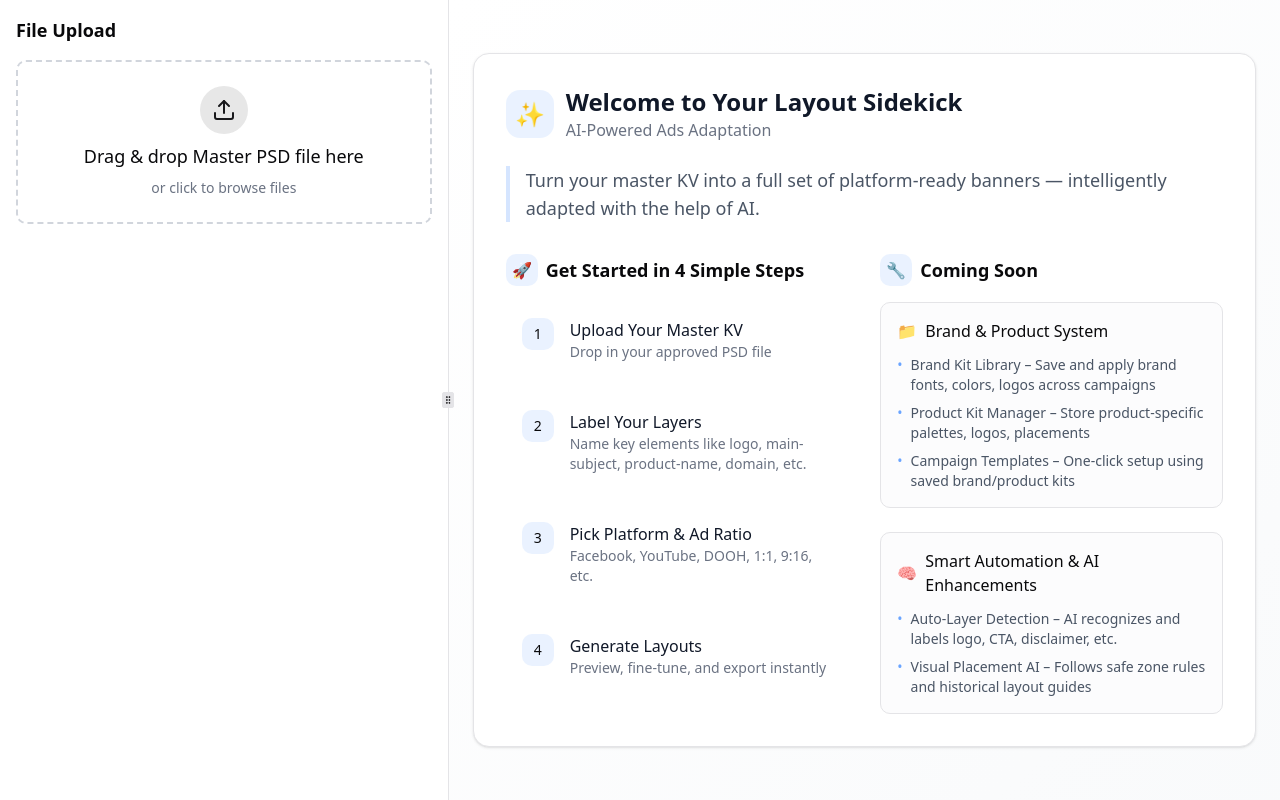
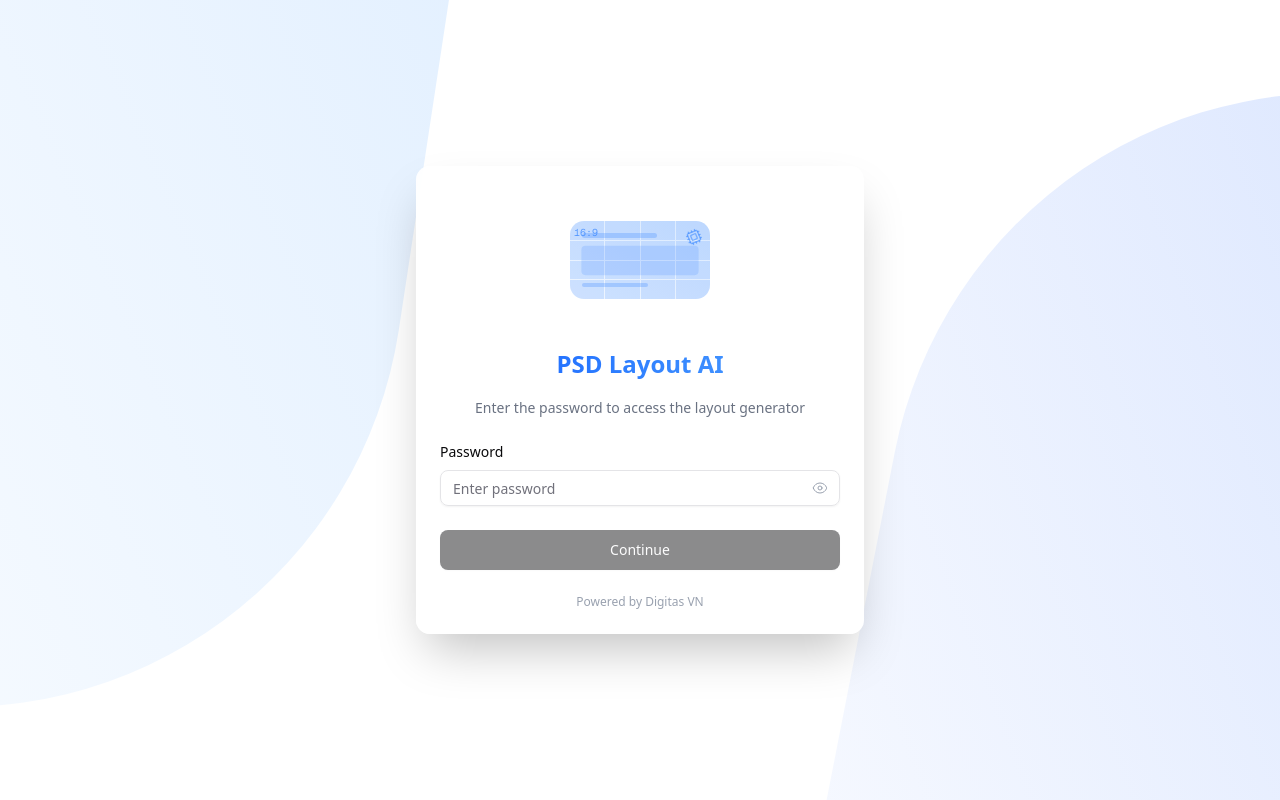
Before and after one commit to DucHoCode10899/ai-psd-preview, a Next.js app: page / in a window 1280 px wide. Built offline with nearby package versions, Linux system fonts and the light colour scheme.

Commit message:
turn on password

```diff
--- a/app/layout.tsx
+++ b/app/layout.tsx
@@ -29,8 +29,7 @@ export default function RootLayout({
         className={`${geistSans.variable} ${geistMono.variable} antialiased`}
         suppressHydrationWarning
       >
-        {/* <PasswordProtection>{children}</PasswordProtection> */}
-        {children}
+        <PasswordProtection>{children}</PasswordProtection>
       </body>
     </html>
   );
```
